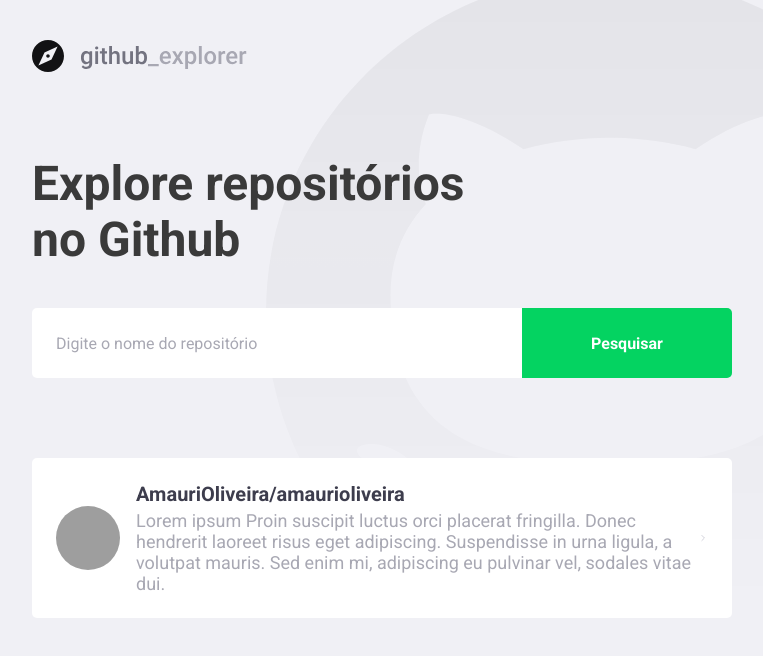
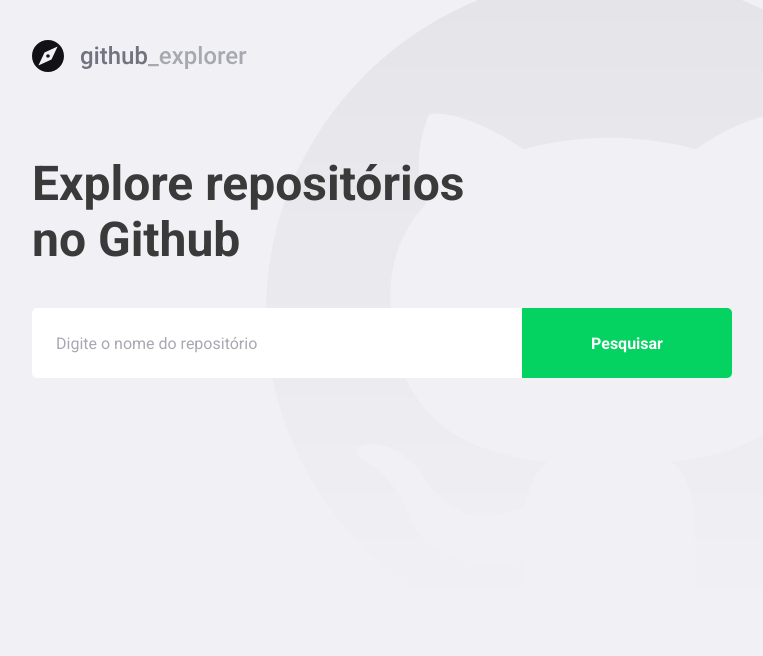
Before and after one commit to AmauriOliveira/github_explorer_goStack, a React (Create React App) app: page / in a window 1280 px wide. Shown: the top 656 px of the page, without its empty margins (148-911 px from the left). Built offline with nearby package versions, Linux system fonts and the light colour scheme; grey boxes are pictures that could not be loaded.

Commit message:
integração com api git completa

```diff
--- a/public/index.html
+++ b/public/index.html
@@ -5,7 +5,7 @@
     <meta name="viewport" content="width=device-width, initial-scale=1"/>
     <meta name="theme-color" content="#3A3A3A"/>
     <link href="https://fonts.googleapis.com/css2?family=Roboto:wght@400;700&display=swap" rel="stylesheet">
-    <title>GitHub Exolorer</title>
+    <title>GitHub Explorer</title>
   </head>
   <body>
     <noscript>You need to enable JavaScript to run this app.</noscript>
--- a/src/pages/Dashboard/index.tsx
+++ b/src/pages/Dashboard/index.tsx
@@ -7,6 +7,7 @@ import api from '../../services/api';
 import logoImg from '../../assets/githubLogo.svg';
 
 import { Title, Form, Repositories } from './styles';
+import Repository from '../Repository';
 
 interface Repository {
   full_name: string;
@@ -26,7 +27,10 @@ const Dashboard: React.FunctionComponent = () => {
   ): Promise<void> {
     event.preventDefault(); // suprimir comportamento padrão do form
 
-    const response = await api.get(`repos/${newRepo}`);
+    const response = await api.get<Repository>(`repos/${newRepo}`);
+
+    setNewRepo(''); // limpar input
+
     const repository = response.data;
 
     setRepositories([...repositories, repository]);
@@ -44,22 +48,19 @@ const Dashboard: React.FunctionComponent = () => {
         <button type="submit">Pesquisar</button>
       </Form>
       <Repositories>
-        <a href="teste">
+        {repositories.map(repository => (
+          <a key={repository.full_name} href="teste">
             <img
-            src="https://avatars2.githubusercontent.com/u/22779227?s=460&u=bd374c5009fd9a146fc8a10fcd63020ca1ea34bb&v=4"
-            alt="Amauri Oliveira"
+              src={repository.owner.avatar_url}
+              alt={repository.owner.login}
             />
             <div>
-            <strong>AmauriOliveira/amaurioliveira</strong>
-            <p>
-              Lorem ipsum Proin suscipit luctus orci placerat fringilla. Donec
-              hendrerit laoreet risus eget adipiscing. Suspendisse in urna
-              ligula, a volutpat mauris. Sed enim mi, adipiscing eu pulvinar
-              vel, sodales vitae dui.
-            </p>
+              <strong>{repository.full_name}</strong>
+              <p>{repository.description}</p>
             </div>
             <FiChevronRight size={30} />
           </a>
+        ))}
       </Repositories>
     </>
   );
--- a/src/pages/Dashboard/styles.ts
+++ b/src/pages/Dashboard/styles.ts
@@ -73,7 +73,8 @@ export const Repositories = styled.div`
     }
 
     div {
-      margin-left: 16px;
+      margin-left: 0 16px;
+      flex: 1;
 
       strong {
         font-size: 20px;
```
Lines whose indentation alone changed are shown as unchanged.
